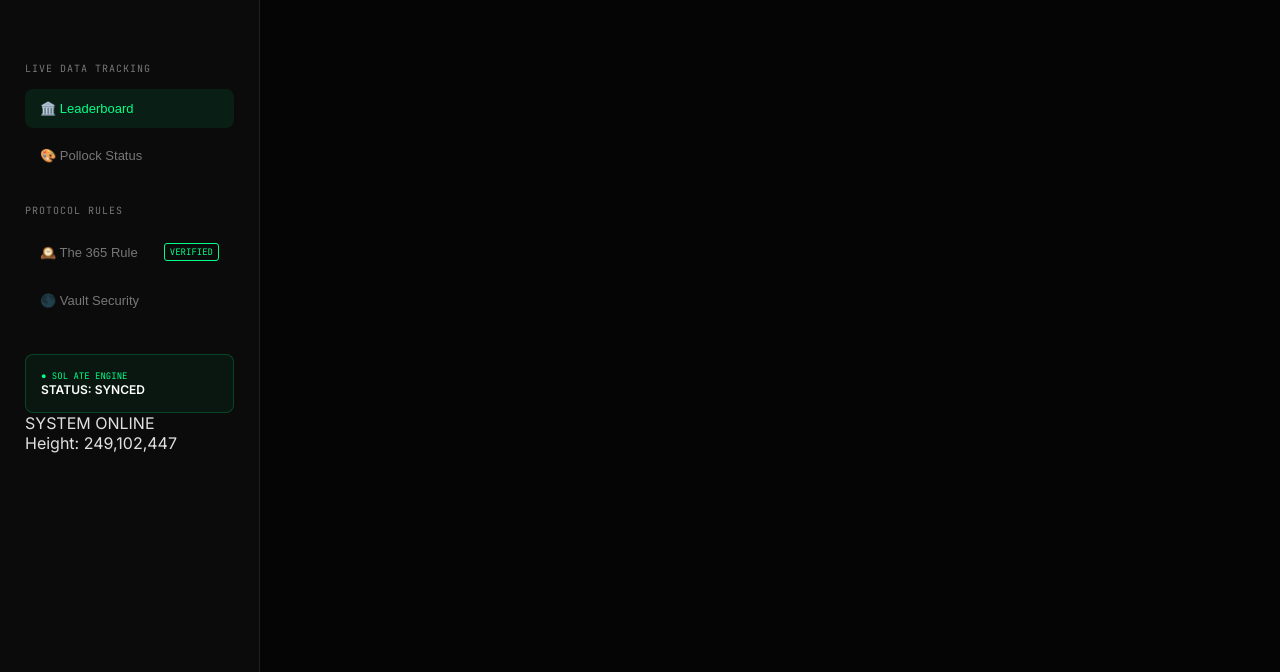
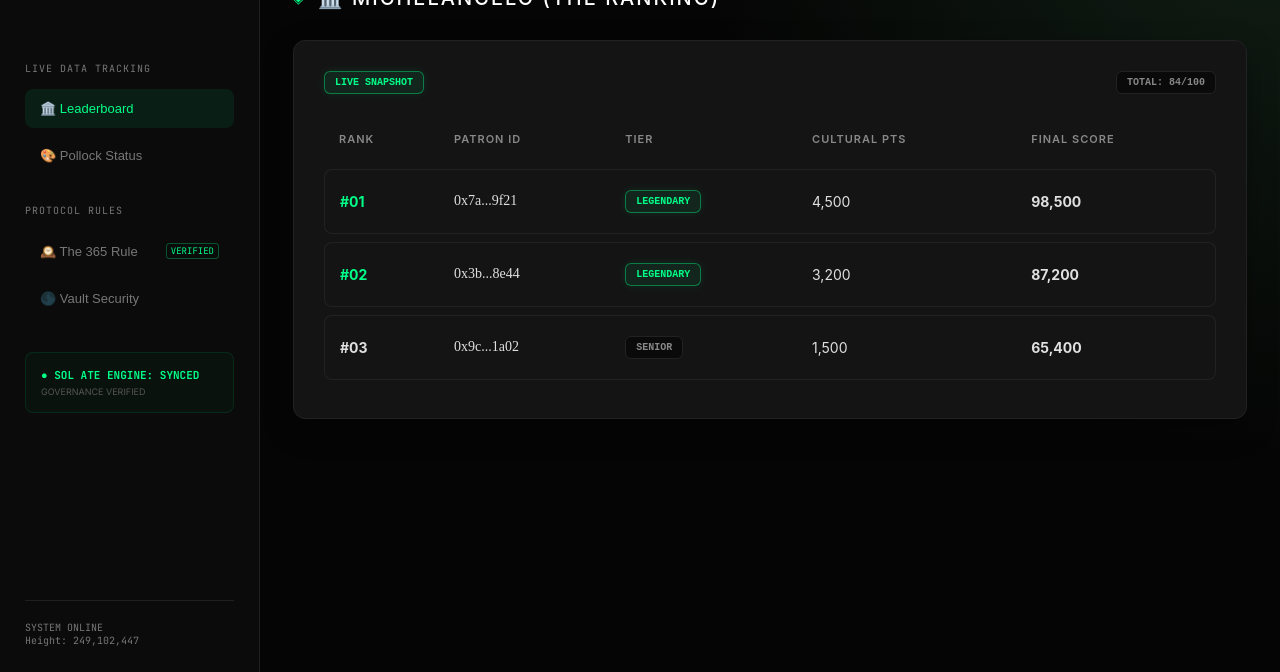
Before and after one commit to galeri-coder/ilhanart-protocol, a plain HTML site: page [PoArt]/index.html in a window 1280 px wide. Shown: the part 128-800 px from the top of the page. Drawn offline with Linux system fonts and the light colour scheme.

Commit message:
Update index.html
Signed-off-by: galeri-coder <250358187+galeri-coder@users.noreply.github.com>

```diff
--- a/[PoArt]/index.html
+++ b/[PoArt]/index.html
@@ -15,6 +15,8 @@
         }
         * { margin: 0; padding: 0; box-sizing: border-box; }
         body { background: var(--bg-app); color: var(--text-primary); font-family: var(--font-main); height: 100vh; display: flex; overflow: hidden; }
+
+        /* SIDEBAR */
         .sidebar { width: 260px; background: var(--bg-sidebar); border-right: 1px solid var(--border-color); padding: 25px; display: flex; flex-direction: column; flex-shrink: 0; }
         .brand { display: flex; align-items: center; gap: 12px; margin-bottom: 40px; padding-bottom: 20px; border-bottom: 1px solid var(--border-color); }
         .logo { width: 32px; height: 32px; background: var(--accent); color: #000; display: grid; place-items: center; font-weight: 700; border-radius: 6px; }
@@ -22,64 +24,56 @@
         .nav-btn { background: transparent; border: none; width: 100%; text-align: left; padding: 12px 15px; margin: 4px 0; border-radius: 8px; color: var(--text-muted); cursor: pointer; font-size: 13px; display: flex; align-items: center; justify-content: space-between; transition: 0.2s; }
         .nav-btn:hover { background: rgba(255,255,255,0.03); color: #fff; }
         .nav-btn.active { background: rgba(0,255,136,0.08); color: var(--accent); border-color: rgba(0,255,136,0.2); }
+
+        /* MÜHÜR TASARIMI */
         .badge-verified { color: #00ff88; font-size: 9px; font-family: var(--font-mono); border: 1px solid rgba(0,255,136,0.3); padding: 1px 4px; border-radius: 3px; }
 
         /* SOL ATE ENGINE - SYNCED STATUS */
         .engine-box { margin-top: 30px; padding: 15px; background: rgba(0,255,136,0.03); border: 1px solid rgba(0,255,136,0.1); border-radius: 8px; }
         .engine-status { font-size: 11px; font-family: var(--font-mono); color: var(--accent); font-weight: 700; }
 
-        .main { flex: 1; display: flex; flex-direction: column; background: var(--bg-main-gradient); overflow-y: auto; }
+        .main { flex: 1; display: flex; flex-direction: column; background: var(--bg-main-gradient); }
         .top-bar { padding: 20px 30px; border-bottom: 1px solid var(--border-color); display: flex; justify-content: space-between; align-items: center; background: rgba(10,11,10,0.8); backdrop-filter: blur(10px); }
         h2#page-title { font-size: 18px; color: #fff; font-family: var(--font-mono); }
-        .content-frame { flex: 1; border: none; width: 100%; height: 100%; }
-
-        /* MANIFESTO GRID */
-        .manifesto-grid { display: grid; grid-template-columns: repeat(3, 1fr); gap: 20px; padding: 30px; }
-        .card { background: rgba(255,255,255,0.02); border: 1px solid var(--border-color); padding: 20px; border-radius: 10px; }
-        .card h4 { font-size: 10px; color: var(--accent); font-family: var(--font-mono); margin-bottom: 10px; }
-        .card h3 { font-size: 15px; margin-bottom: 10px; display: flex; align-items: center; gap: 10px; }
+        .content-frame { flex: 1; border: none; width: 100%; height: 100%; background: transparent; }
     </style>
 </head>
 <body>
     <div class="sidebar">
-    <div class="brand">
-        <div class="logo">◈</div>
-        <div class="brand-text"><h1>[PoArt]</h1><span>PROTOCOL TERMINAL</span></div>
-    </div>
+        <div class="brand"><div class="logo">◈</div><div class="brand-text"><h1>[PoArt]</h1><span>PROTOCOL TERMINAL</span></div></div>
 
         <div class="menu-title">Live Data Tracking</div>
-    <button class="nav-btn active" onclick="loadPage('modules/michelangelo.html', 'Leaderboard')">
-        <span>🏛️ Leaderboard</span>
-    </button>
-    <button class="nav-btn" onclick="loadPage('modules/pollock.html', 'Jackson Pollock // Network Status')">
-        <span>🎨 Pollock Status</span>
-    </button>
+        <button class="nav-btn active" onclick="loadPage('modules/michelangelo.html', 'Leaderboard')">🏛️ Leaderboard</button>
+        <button class="nav-btn" onclick="loadPage('modules/pollock.html', 'Jackson Pollock // Network Status')">🎨 Pollock Status</button>
 
         <div class="menu-title">Protocol Rules</div>
         <button class="nav-btn" onclick="loadPage('modules/dali.html', 'Dali // Time Filter')">
-        <span>🕰️ The 365 Rule</span>
-        <span class="badge-verified" style="color:#00ff88; border:1px solid #00ff88; padding:2px 5px; font-size:9px; border-radius:3px;">VERIFIED</span>
+            <span>🕰️ The 365 Rule</span> <span class="badge-verified">VERIFIED</span>
         </button>
+        <button class="nav-btn" onclick="loadPage('modules/rembrandt.html', 'Rembrandt // The Vault')">🌑 Vault Security</button>
 
-    <button class="nav-btn" onclick="loadPage('modules/rembrandt.html', 'Rembrandt // The Vault')">
-        <span>🌑 Vault Security</span>
-    </button>
-
-    <div class="engine-status-box" style="margin-top:30px; padding:15px; background:rgba(0,255,136,0.05); border-radius:8px; border:1px solid rgba(0,255,136,0.2);">
-        <div style="font-size:9px; color:#00ff88; font-family:'JetBrains Mono';">● SOL ATE ENGINE</div>
-        <div style="font-size:12px; font-weight:700; color:#fff;">STATUS: SYNCED</div>
+        <div class="engine-box">
+            <div class="engine-status">● SOL ATE ENGINE: SYNCED</div>
+            <div style="font-size:9px; color:#555; margin-top:4px;">GOVERNANCE VERIFIED</div>
         </div>
 
-    <div class="footer-info">
-        <div class="status-led"></div>
-        <div>SYSTEM ONLINE <br> Height: 249,102,447</div>
+        <div style="margin-top:auto; font-size:10px; color:var(--text-muted); font-family:var(--font-mono); border-top:1px solid var(--border-color); padding-top:20px;">SYSTEM ONLINE <br> Height: 249,102,447</div>
     </div>
+
+    <div class="main">
+        <div class="top-bar">
+            <h2 id="page-title">Michelangelo // Leaderboard</h2>
+            <div style="font-size:10px; color:var(--accent); border:1px solid rgba(0,255,136,0.3); padding:4px 10px; border-radius:20px;">● SECURE CONNECTION</div>
+        </div>
+        <iframe id="app-frame" class="content-frame" src="modules/michelangelo.html"></iframe>
     </div>
 
     <script>
         function loadPage(url, title) {
+            document.getElementById('app-frame').src = url;
             document.getElementById('page-title').innerText = title;
-            // Iframe yükleme mantığı buraya gelecek
+            document.querySelectorAll('.nav-btn').forEach(b => b.classList.remove('active'));
+            event.currentTarget.classList.add('active');
         }
     </script>
 </body>
```
Lines whose indentation alone changed are shown as unchanged.
